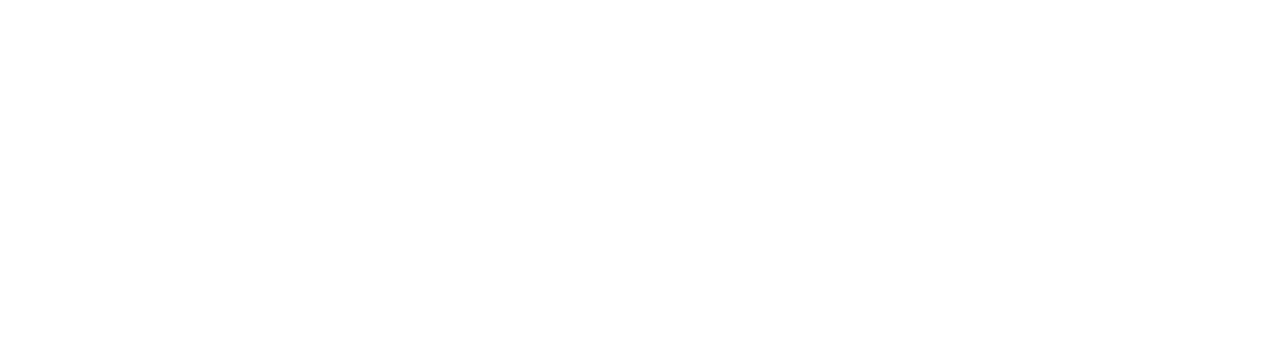
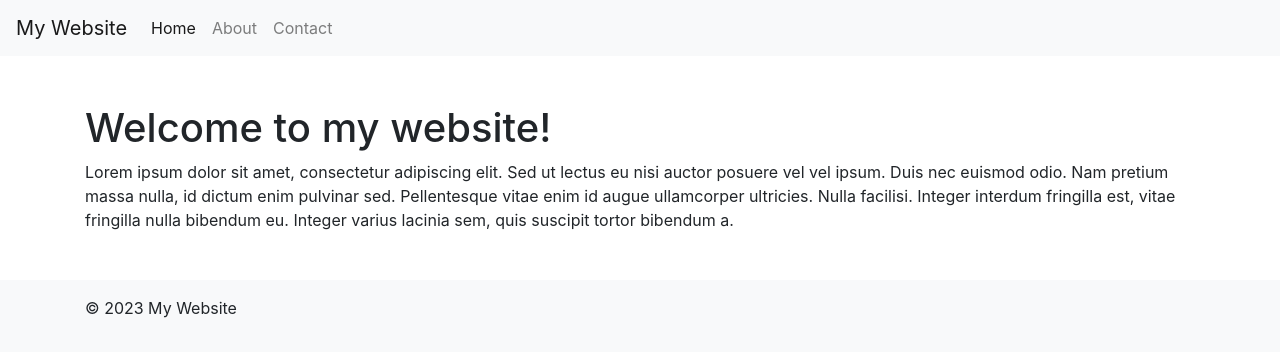
Before and after one commit to Ziko7a/internet-application-Project-g3, a plain HTML site: page contact-us.html in a window 1280 px wide. Drawn offline with nearby package versions, Linux system fonts and the light colour scheme.

Commit message:
boot strap nav bar

```diff
--- a/about.html
+++ b/about.html
@@ -0,0 +1,51 @@
+<!DOCTYPE html>
+<html>
+<head>
+  <title>My Website</title>
+  <!-- Bootstrap CSS -->
+  <link rel="stylesheet" href="https://maxcdn.bootstrapcdn.com/bootstrap/4.5.2/css/bootstrap.min.css">
+  <link rel="stylesheet" type="text/css" href="style.css">
+</head>
+<body>
+  <!-- Header -->
+  <header>
+    <nav class="navbar navbar-expand-lg navbar-light bg-light">
+      <a class="navbar-brand" href="#">My Website</a>
+      <button class="navbar-toggler" type="button" data-toggle="collapse" data-target="#navbarNav" aria-controls="navbarNav" aria-expanded="false" aria-label="Toggle navigation">
+        <span class="navbar-toggler-icon"></span>
+      </button>
+      <div class="collapse navbar-collapse" id="navbarNav">
+        <ul class="navbar-nav">
+          <li class="nav-item active">
+            <a class="nav-link" href="home.html">Home</a>
+          </li>
+          <li class="nav-item">
+            <a class="nav-link" href="about.html">About</a>
+          </li>
+          <li class="nav-item">
+            <a class="nav-link" href="contact-us.html">Contact</a>
+          </li>
+        </ul>
+      </div>
+    </nav>
+  </header>
+
+  <!-- Content -->
+  <div class="container mt-5">
+    <h1>Welcome to my website!</h1>
+    <p>Lorem ipsum dolor sit amet, consectetur adipiscing elit. Sed ut lectus eu nisi auctor posuere vel vel ipsum. Duis nec euismod odio. Nam pretium massa nulla, id dictum enim pulvinar sed. Pellentesque vitae enim id augue ullamcorper ultricies. Nulla facilisi. Integer interdum fringilla est, vitae fringilla nulla bibendum eu. Integer varius lacinia sem, quis suscipit tortor bibendum a.</p>
+  </div>
+
+  <!-- Footer -->
+  <footer class="mt-5 py-3 bg-light">
+    <div class="container">
+      <p>&copy; 2023 My Website</p>
+    </div>
+  </footer>
+
+  <!-- Bootstrap JS -->
+  <script src="https://cdnjs.cloudflare.com/ajax/libs/jquery/3.5.1/jquery.min.js"></script>
+  <script src="https://cdnjs.cloudflare.com/ajax/libs/popper.js/1.16.0/umd/popper.min.js"></script>
+  <script src="https://maxcdn.bootstrapcdn.com/bootstrap/4.5.2/js/bootstrap.min.js"></script>
+</body>
+</html>
--- a/contact-us.html
+++ b/contact-us.html
@@ -0,0 +1,51 @@
+<!DOCTYPE html>
+<html>
+<head>
+  <title>My Website</title>
+  <!-- Bootstrap CSS -->
+  <link rel="stylesheet" href="https://maxcdn.bootstrapcdn.com/bootstrap/4.5.2/css/bootstrap.min.css">
+  <link rel="stylesheet" type="text/css" href="style.css">
+</head>
+<body>
+  <!-- Header -->
+  <header>
+    <nav class="navbar navbar-expand-lg navbar-light bg-light">
+      <a class="navbar-brand" href="#">My Website</a>
+      <button class="navbar-toggler" type="button" data-toggle="collapse" data-target="#navbarNav" aria-controls="navbarNav" aria-expanded="false" aria-label="Toggle navigation">
+        <span class="navbar-toggler-icon"></span>
+      </button>
+      <div class="collapse navbar-collapse" id="navbarNav">
+        <ul class="navbar-nav">
+          <li class="nav-item active">
+            <a class="nav-link" href="home.html">Home</a>
+          </li>
+          <li class="nav-item">
+            <a class="nav-link" href="about.html">About</a>
+          </li>
+          <li class="nav-item">
+            <a class="nav-link" href="contact-us.html">Contact</a>
+          </li>
+        </ul>
+      </div>
+    </nav>
+  </header>
+
+  <!-- Content -->
+  <div class="container mt-5">
+    <h1>Welcome to my website!</h1>
+    <p>Lorem ipsum dolor sit amet, consectetur adipiscing elit. Sed ut lectus eu nisi auctor posuere vel vel ipsum. Duis nec euismod odio. Nam pretium massa nulla, id dictum enim pulvinar sed. Pellentesque vitae enim id augue ullamcorper ultricies. Nulla facilisi. Integer interdum fringilla est, vitae fringilla nulla bibendum eu. Integer varius lacinia sem, quis suscipit tortor bibendum a.</p>
+  </div>
+
+  <!-- Footer -->
+  <footer class="mt-5 py-3 bg-light">
+    <div class="container">
+      <p>&copy; 2023 My Website</p>
+    </div>
+  </footer>
+
+  <!-- Bootstrap JS -->
+  <script src="https://cdnjs.cloudflare.com/ajax/libs/jquery/3.5.1/jquery.min.js"></script>
+  <script src="https://cdnjs.cloudflare.com/ajax/libs/popper.js/1.16.0/umd/popper.min.js"></script>
+  <script src="https://maxcdn.bootstrapcdn.com/bootstrap/4.5.2/js/bootstrap.min.js"></script>
+</body>
+</html>
```
Also changed, not shown: home.html (+47 -1 lines).
